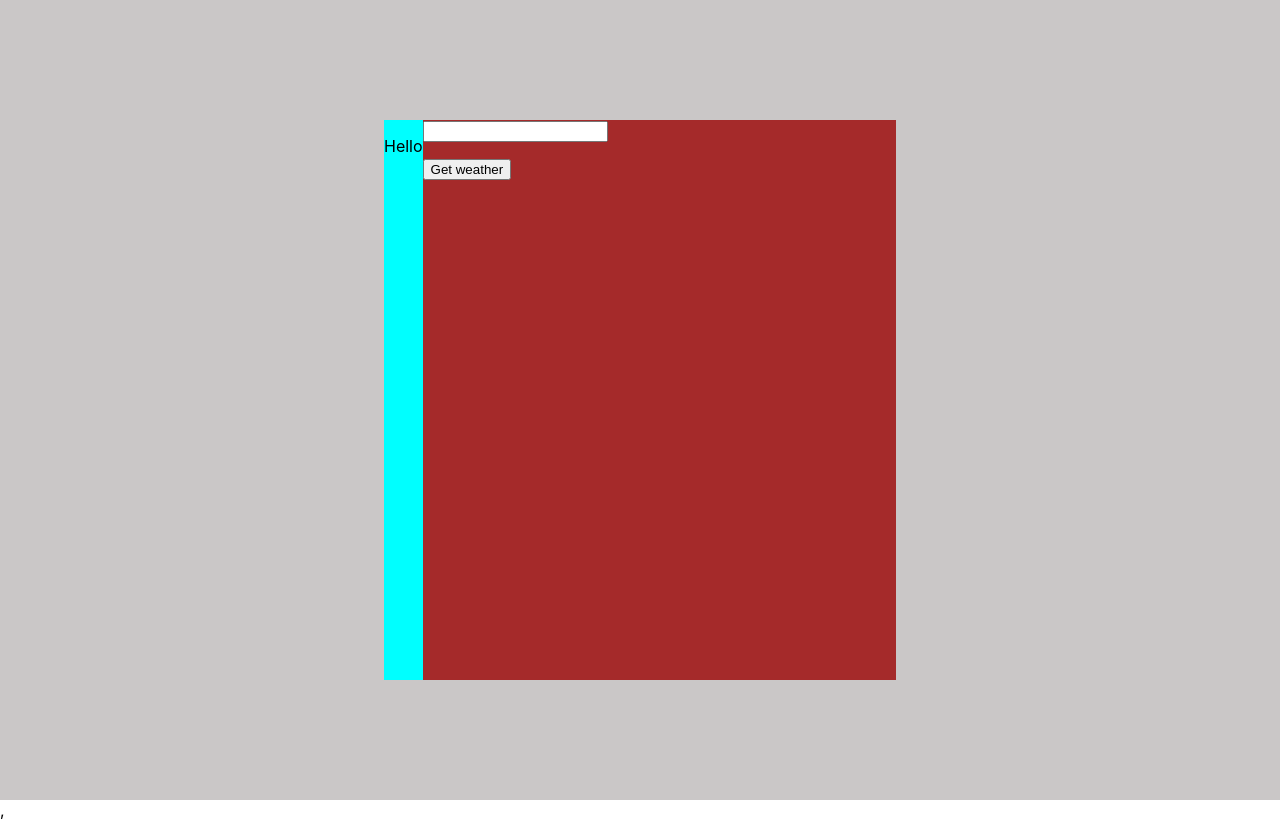
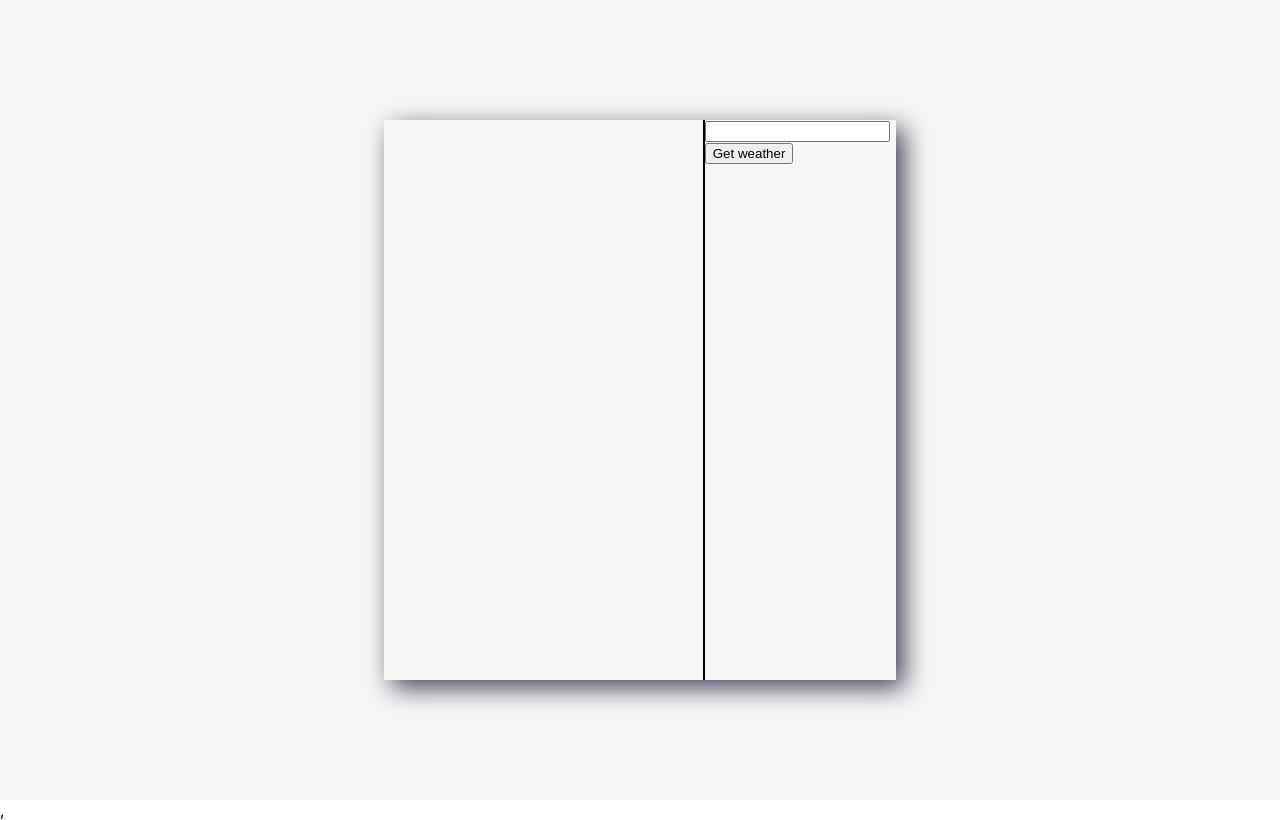
Before and after one commit to maciejwojtkowiak/weatherapp, a React (Create React App) app: page / in a window 1280 px wide. Built offline with nearby package versions, Linux system fonts and the light colour scheme.

Commit message:
added icons for weather

```diff
--- a/src/components/weatherCard/WeatherBox.module.css
+++ b/src/components/weatherCard/WeatherBox.module.css
@@ -1,6 +1,7 @@
 .weatherBox {
     width: 40vw;
     height: 70vh;
-    background-color: aqua;
     display: flex;
+    flex-direction: row;
+    box-shadow: 8px 8px 24px 0px rgba(66, 68, 90, 1);
 }
--- a/src/components/weatherCard/WeatherDataBox.js
+++ b/src/components/weatherCard/WeatherDataBox.js
@@ -6,8 +6,12 @@ const WeatherDataBox = (props) => {
     const isClicked = true
     return(
         <React.Fragment>
-            { weatherCtx.city && <div className={styles.weatherDataBox}><p>{weatherCtx.city.id}</p></div>}
-             {!weatherCtx.city && <p>Hello</p>}
+            { weatherCtx.city &&
+            <div className={styles.weatherDataBox}>
+                <img src= {`http://openweathermap.org/img/wn/${weatherCtx.city.weather[0].icon}.png `}/>
+                <p>{weatherCtx.city.id}</p>
+            </div>}
+             {!weatherCtx.city && <div className={styles.weatherDataBox}><p></p></div>}
         </React.Fragment>
 
     )
--- a/src/components/weatherCard/WeatherDataBox.module.css
+++ b/src/components/weatherCard/WeatherDataBox.module.css
@@ -1,4 +1,3 @@
 .weatherDataBox {
-    flex: 4;
-    background-color: red;
+    flex: 5;
 }
--- a/src/components/weatherCard/WeatherForm.js
+++ b/src/components/weatherCard/WeatherForm.js
@@ -9,6 +9,8 @@ const WeatherForm = (props) => {
     const locationInputRef = useRef()
     const weatherCtx = useContext(WeatherContext)
     const api_key = '5fc53b4163498db65d6329e64f584aea'
+
+
     const onSubmitHandler =  (e) =>{
         city = locationInputRef.current.value
         e.preventDefault()
@@ -18,9 +20,8 @@ const WeatherForm = (props) => {
             return data
 
           }
-          // użyj useState
           fetchCity(city).then(res => {
-              console.log(res)
+              console.log(res.weather[0].icon)
               weatherCtx.setCity(res)
           })
 
@@ -30,7 +31,6 @@ const WeatherForm = (props) => {
         <React.Fragment>
             <form onSubmit={onSubmitHandler}>
                 <input ref={locationInputRef} type="text" />
-                <p>{city}</p>
                 <button type='submit'>Get weather</button>
             </form>
 
--- a/src/components/weatherCard/WeatherInputBox.module.css
+++ b/src/components/weatherCard/WeatherInputBox.module.css
@@ -1,4 +1,4 @@
 .weatherInputBox {
     flex: 3;
-    background-color: brown;
+    border-left: 2px black solid;
 }
--- a/src/components/wrappers/Card.module.css
+++ b/src/components/wrappers/Card.module.css
@@ -2,7 +2,7 @@
     display: flex;
     justify-content: center;
     align-items: center;
-    background-color: rgb(202, 199, 199);
+    background-color: rgb(248, 245, 245);
     height: 100%;
     width: 100%;
 }
--- a/src/store/weather-context.js
+++ b/src/store/weather-context.js
@@ -1,7 +1,7 @@
 import React, { useState } from "react";
 
 export const WeatherContext = React.createContext({
-    cityObject: null
+    city: null
 })
 
 
```
